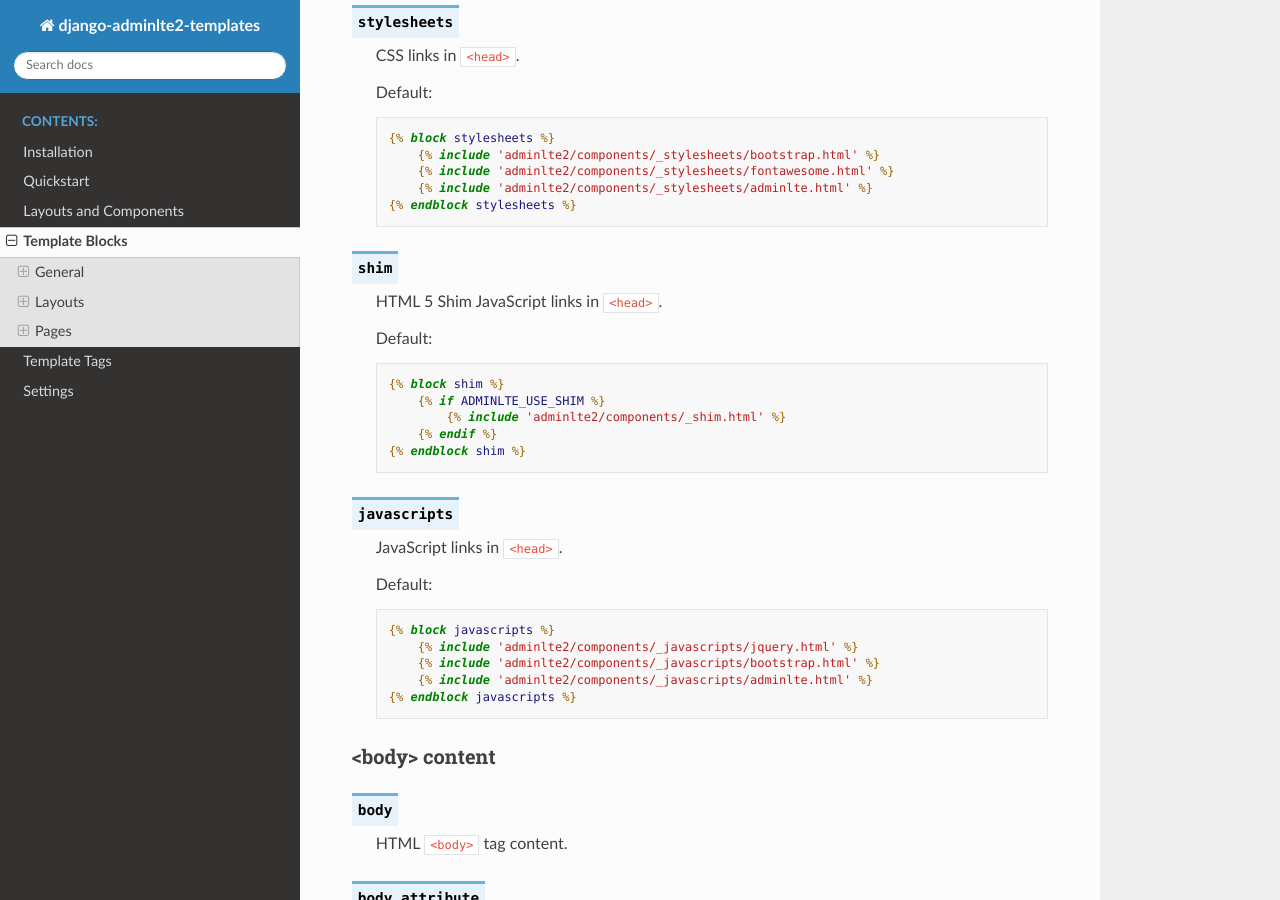
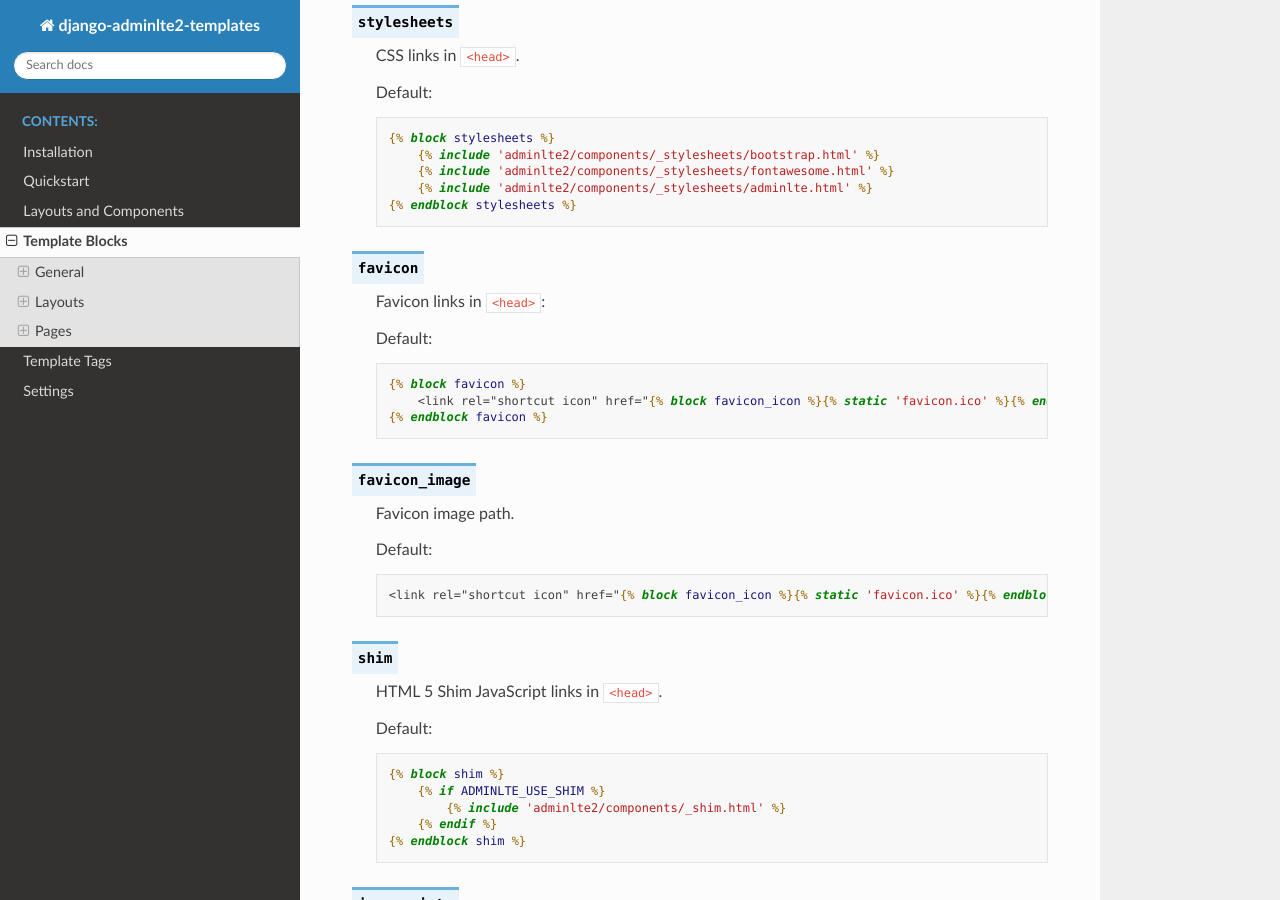
Before and after one commit to josemarimanio/django-adminlte2-templates, a Sphinx documentation site: the page built from docs/template_blocks.rst, in a window 1280 px wide and 900 px high, scrolled down 1017 px. Built offline with Sphinx 7.4.7 and the Read the Docs theme 2.0.0, drawn with Linux system fonts in a browser that asks for light colours.

Commit message:
Updated 'docs' pages 'Quickstart', 'Template Blocks'

```diff
--- a/docs/template_blocks.rst
+++ b/docs/template_blocks.rst
@@ -73,6 +73,32 @@
             {% include 'adminlte2/components/_stylesheets/fontawesome.html' %}
             {% include 'adminlte2/components/_stylesheets/adminlte.html' %}
         {% endblock stylesheets %}
+
+
+.. data:: favicon
+    :noindex:
+
+    Favicon links in ``<head>``:
+
+    Default:
+
+    .. code:: jinja
+
+        {% block favicon %}
+            <link rel="shortcut icon" href="{% block favicon_icon %}{% static 'favicon.ico' %}{% endblock favicon_icon %}">
+        {% endblock favicon %}
+
+
+.. data:: favicon_image
+    :noindex:
+
+    Favicon image path.
+
+    Default:
+
+    .. code:: jinja
+
+        <link rel="shortcut icon" href="{% block favicon_icon %}{% static 'favicon.ico' %}{% endblock favicon_icon %}">
 
 
 .. data:: shim
```
Also changed, not shown: docs/quickstart.rst (+5 -5 lines).
